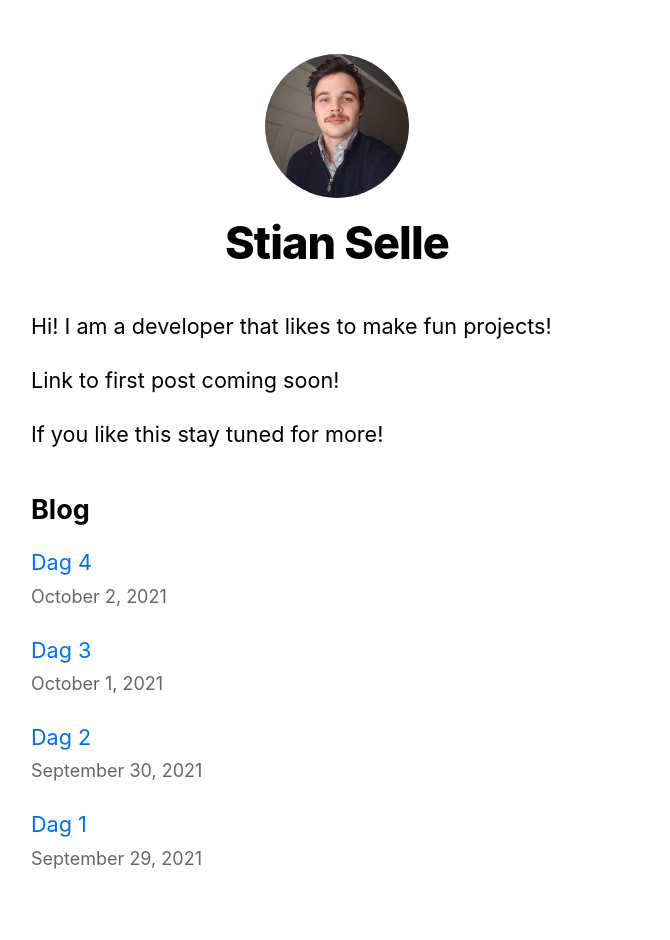
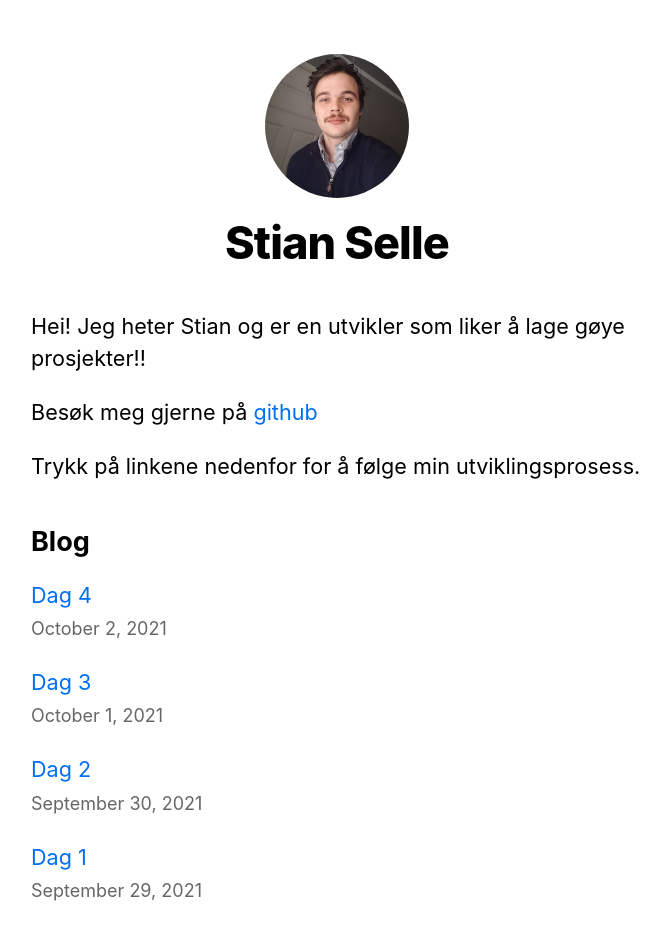
Before and after one commit to ittapopo/reactdev-blog, a Next.js app: page / in a window 1280 px wide. Shown: the top 940 px of the page, without its empty margins (303-973 px from the left). Built offline with nearby package versions, Linux system fonts and the light colour scheme.

Commit message:
changed introduction text

```diff
--- a/pages/index.js
+++ b/pages/index.js
@@ -21,10 +21,10 @@ export default function Home({ allPostsData }) {
         <title>{siteTitle}</title>
       </Head>
       <section className={utilStyles.headingMd}>
-        <p>Hi! I am a developer that likes to make fun projects!</p>
-        <p> Link to first post coming soon! </p>
+        <p>Hei! Jeg heter Stian og er en utvikler som liker å lage gøye prosjekter!!</p>
+        <p> Besøk meg gjerne på <a href="https://github.com/ittapopo">github</a></p>
         <p>
-          If you like this stay tuned for more!
+          Trykk på linkene nedenfor for å følge min utviklingsprosess.
         </p>
       </section>
       <section className={`${utilStyles.headingMd} ${utilStyles.padding1px}`}>
```
